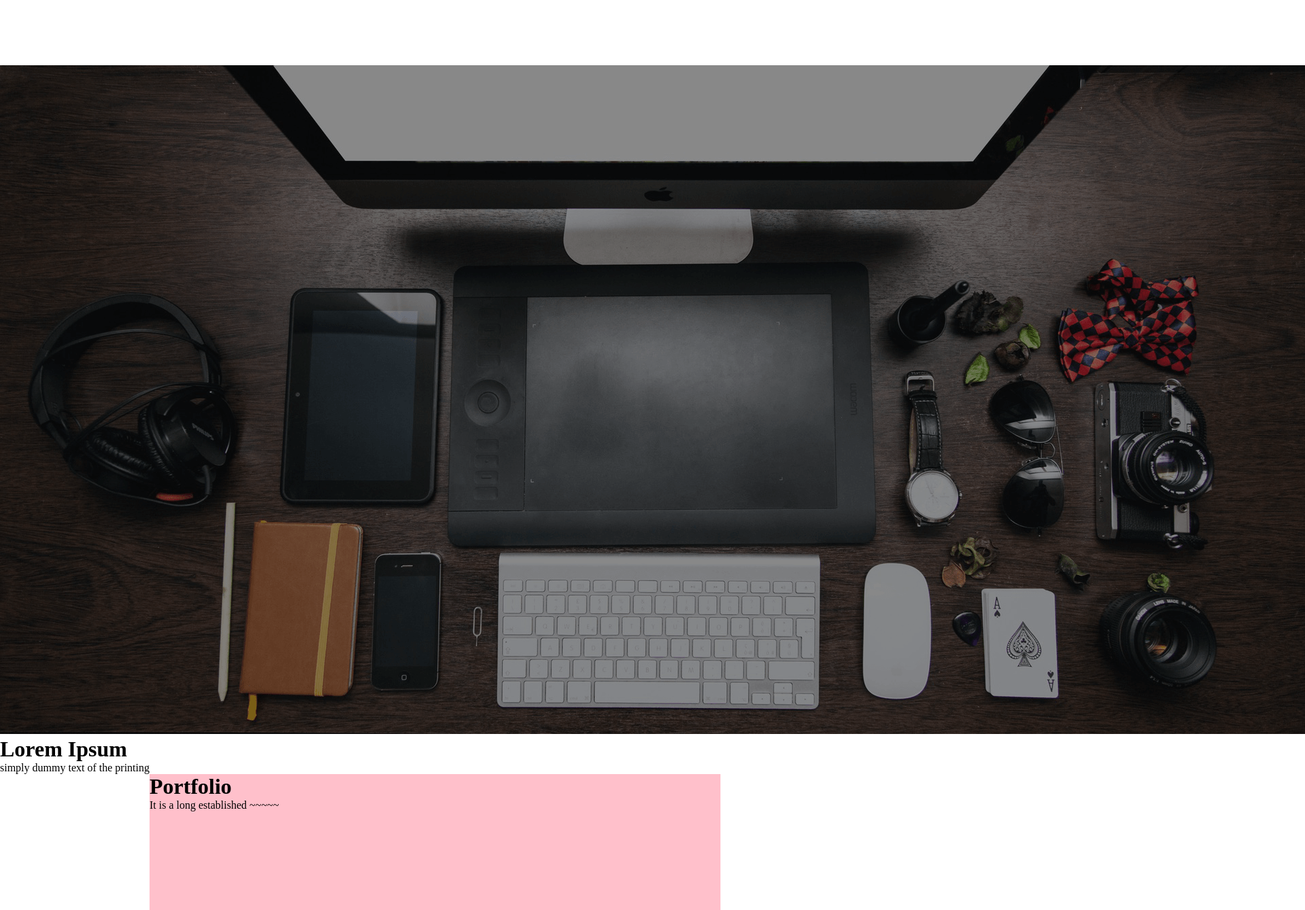
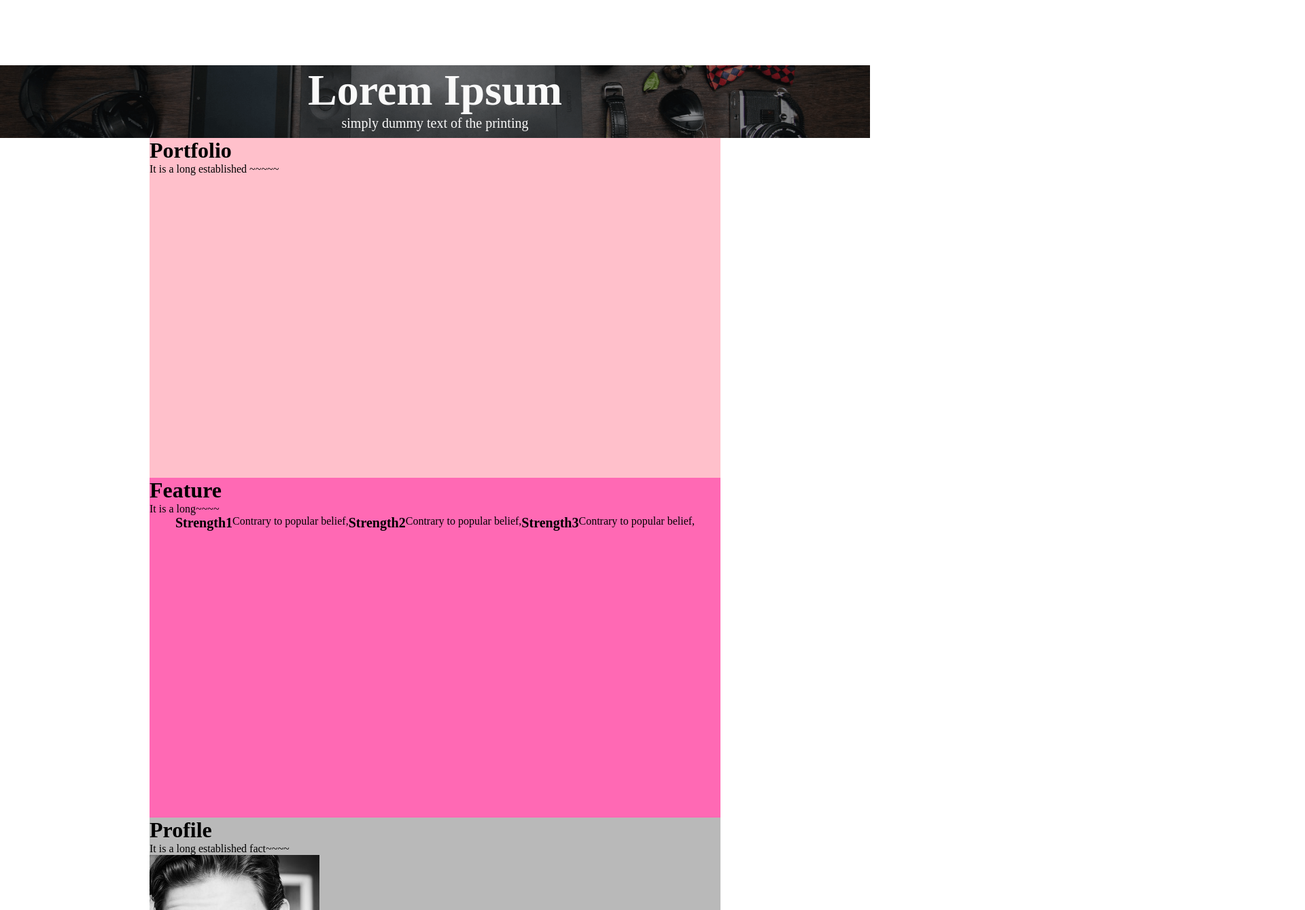
Before and after one commit to nao0725/DMM_Mysite, a plain HTML site: page index.html in a window 1280 px wide. Shown: the part 204-1543 px from the top of the page at 68% size, 1920 px wide, since content can reach past the window. Drawn offline with Linux system fonts and the light colour scheme.

Commit message:
Create main-visual

```diff
--- a/index.html
+++ b/index.html
@@ -29,11 +29,11 @@
       </div>
     </header>
 
-    <main-visual>
-      <img src="mv.png" alt="#">
-      <h1> <a id ="Lorem Ipsum">Lorem Ipsum</a></h1>
-      <p>simply dummy text of the printing</p>
-    </main-visual>
+    <div class="main-visual">
+        <h1 class="main-visual-title"> <a id ="Lorem Ipsum">Lorem Ipsum</a></h1>
+        <p class="main-visual-text">simply dummy text of the printing</p>
+      </div>
+
     <main>
 
       <div class = "box1">
--- a/style.css
+++ b/style.css
@@ -44,9 +44,24 @@ header {
 
 }
 
-main-visual {
-  width: 100%; /* 横幅いっぱい */
-  height: 650px;
+.main-visual {
+  height: auto;
+  background-image: url(mv.png);
+  background-size: contain;
+  background-size: 100%,650px;
+  background-position: center;
+  text-align: center;
+  padding-bottom :10px;
+}
+
+.main-visual-title{
+  font-size: 64px;
+  color:#fafafa
+}
+
+.main-visual-text{
+  font-size: 20px;
+  color:#fafafa
 }
 
 main {
```
